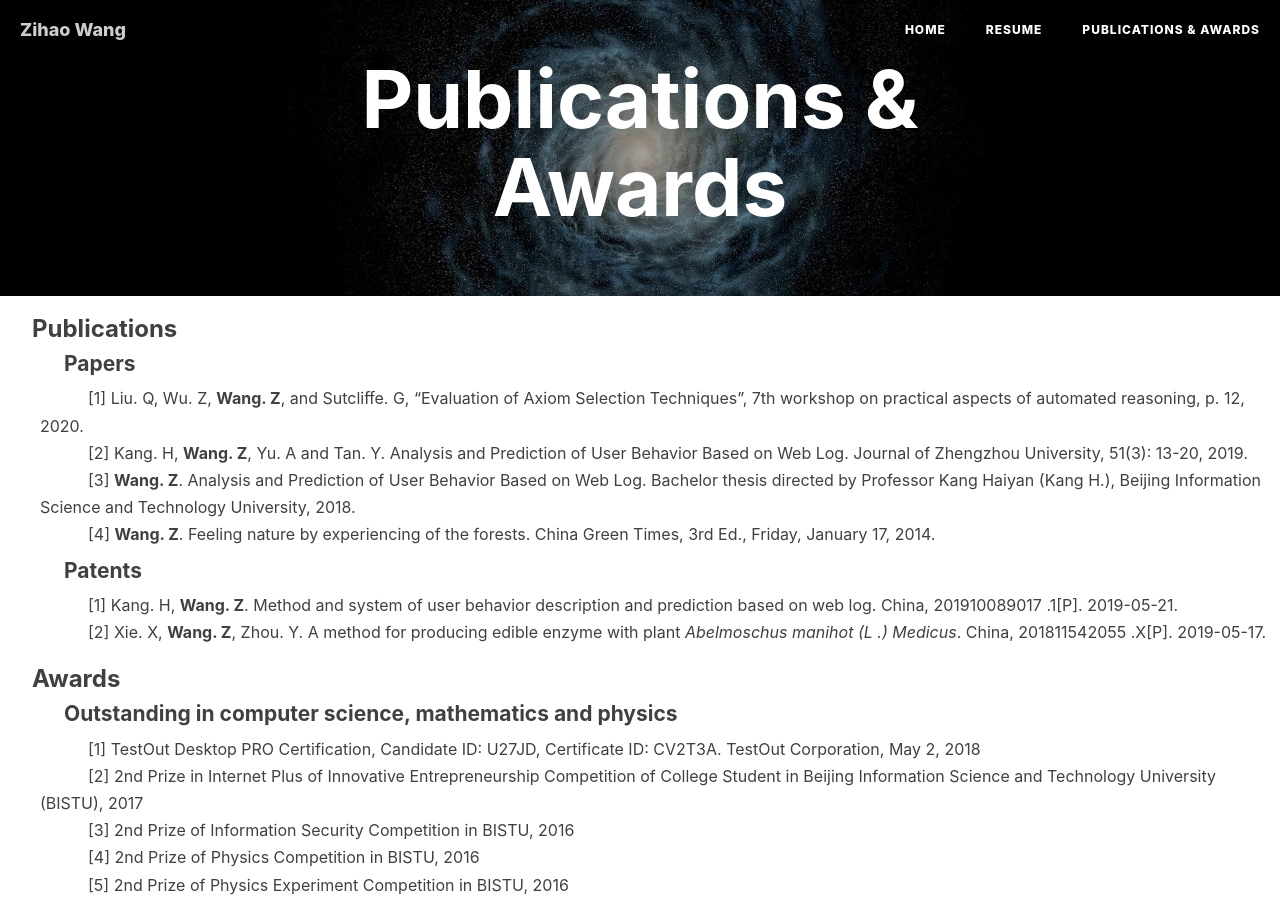
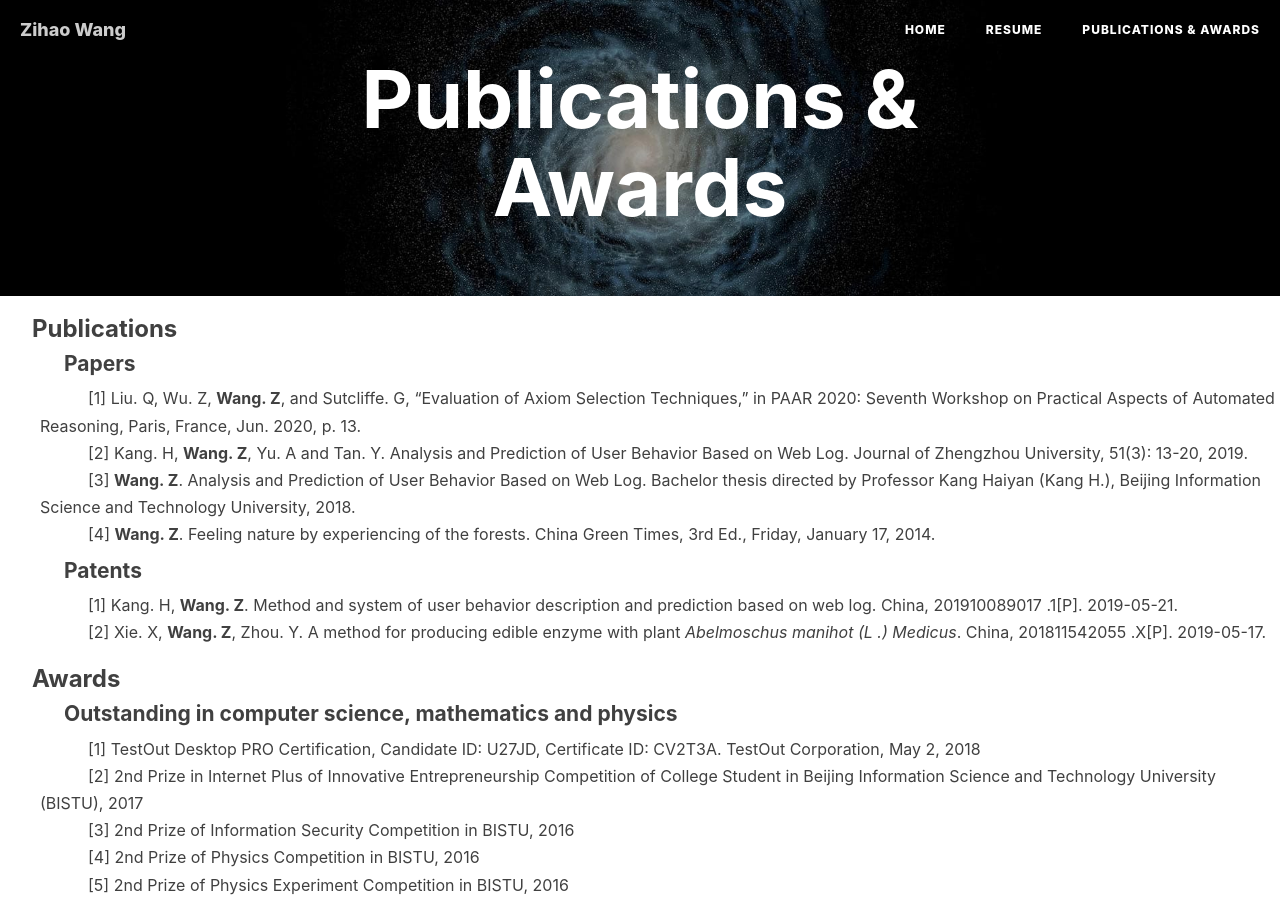
Before and after one commit to wangzh3/wangzh3.github.io, a Jekyll site: the page built from tags.html, in a window 1280 px wide and 900 px high. Built offline with Jekyll 4.4.1, drawn with Linux system fonts in a browser that asks for light colours; nearby versions of some CDN libraries; comment, search, counter and statistics services are not loaded.

Commit message:
Update tags.html

```diff
--- a/tags.html
+++ b/tags.html
@@ -23,7 +23,7 @@ header-img: "img/post-bg-desk.jpg"
 
     <span style="text-indent:3em;">
     <ul style="list-style-type:none">
-        <li>[1] Liu. Q, Wu. Z, <strong>Wang. Z</strong>, and Sutcliﬀe. G, “Evaluation of Axiom Selection Techniques”, 7th workshop on practical aspects of automated reasoning, p. 12, 2020.</li>
+        <li>[1]	Liu. Q, Wu. Z, <strong>Wang. Z</strong>, and Sutcliffe. G, “Evaluation of Axiom Selection Techniques,” in PAAR 2020: Seventh Workshop on Practical Aspects of Automated Reasoning, Paris, France, Jun. 2020, p. 13.</li>
         <li>[2] Kang. H, <strong>Wang. Z</strong>, Yu. A and Tan. Y. Analysis and Prediction of User Behavior Based on Web Log. Journal of Zhengzhou University, 51(3): 13-20, 2019.</li>
         <li>[3] <strong>Wang. Z</strong>. Analysis and Prediction of User Behavior Based on Web Log. Bachelor thesis directed by Professor Kang Haiyan (Kang H.), Beijing Information Science and
         Technology University, 2018.</li>
```
